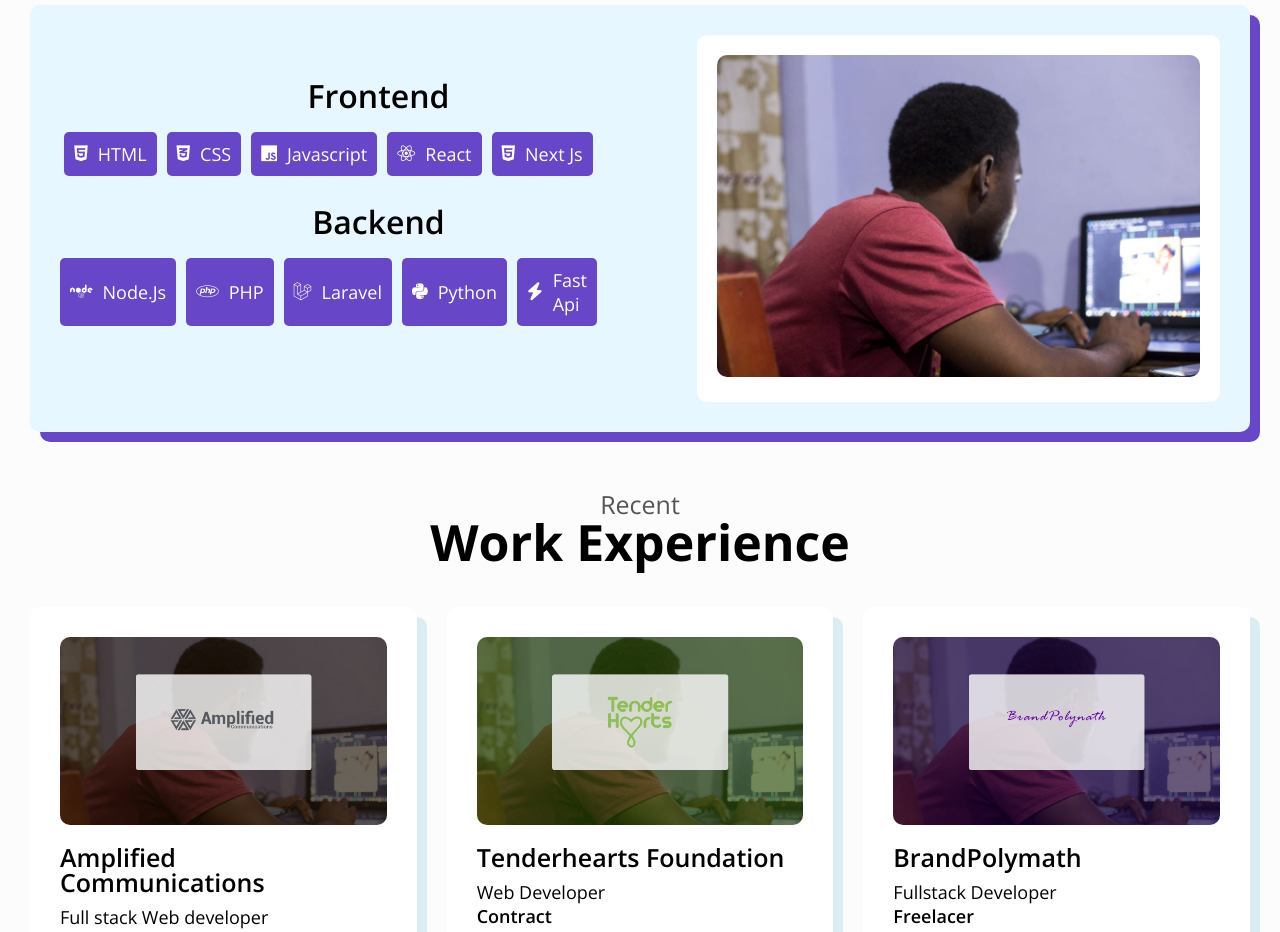
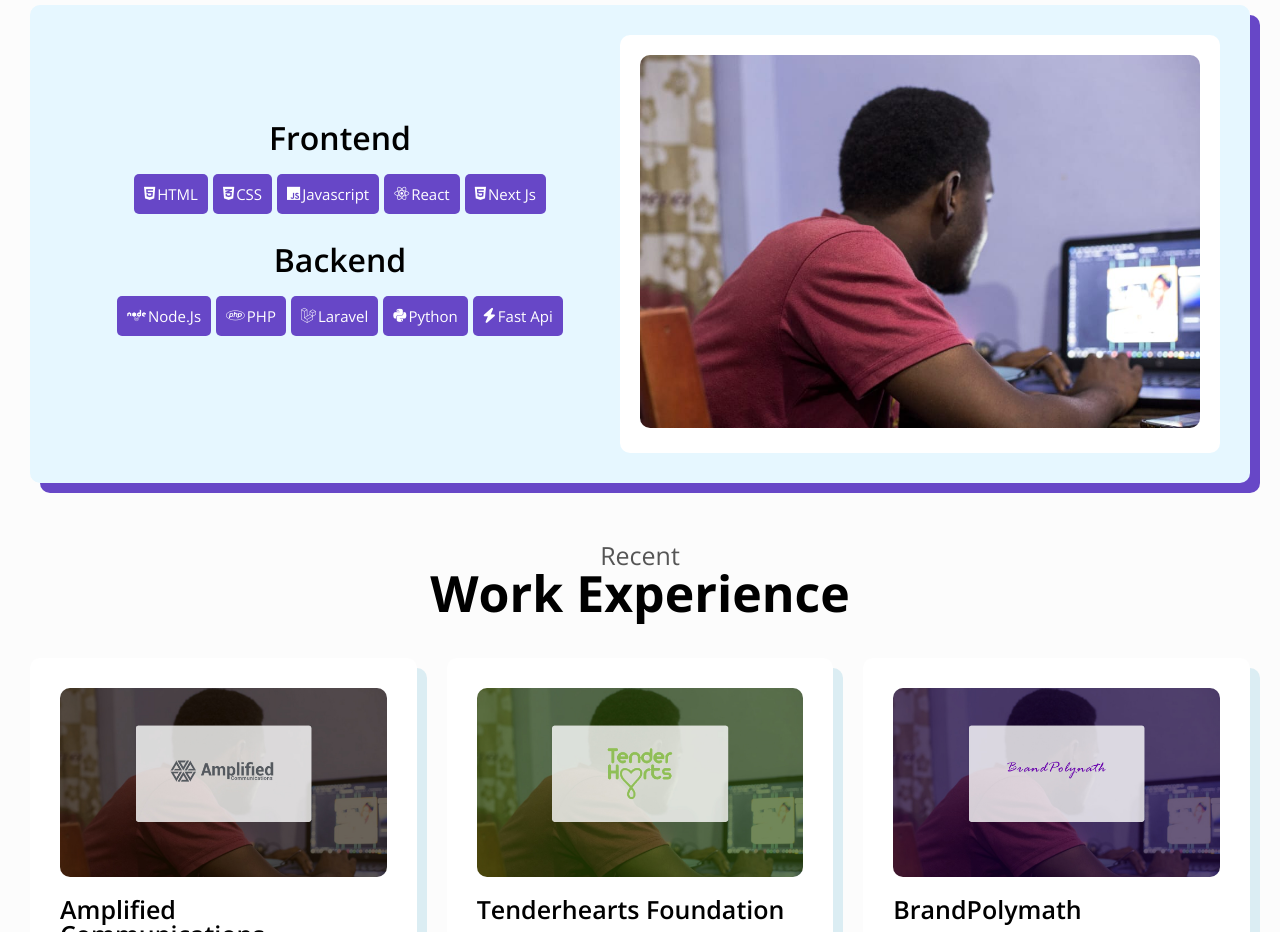
Before and after one commit to Nathan-Yennupiak/Polymath_Portfolio, a plain HTML site: page index.html in a window 1280 px wide. Shown: the part 1200-2132 px from the top of the page. Drawn offline with nearby package versions, Linux system fonts and the light colour scheme; a web font is replaced by a local one.

Commit message:
Updated skills sections

```diff
--- a/styles.css
+++ b/styles.css
@@ -391,22 +391,26 @@ h3 {
       ul {
         display: flex;
         list-style: none;
-        gap: 10px;
-        margin-right: 100px;
+        gap: 5px;
+        /* margin-right: 10px; */
         margin-bottom: 20px;
 
 
 
         div {
           display: flex;
-          gap: 10px;
-          justify-content: center;
+          gap: 2px;
+          /* justify-content: center; */
           align-items: center;
           background-color: var(--blue);
           padding: 10px;
           color: white;
           border-radius: 5px;
           margin-bottom: 10px;
+
+          @media (max-width: 1768px) {
+            font-size: 15px;
+          }
         }
       }
     }
```
